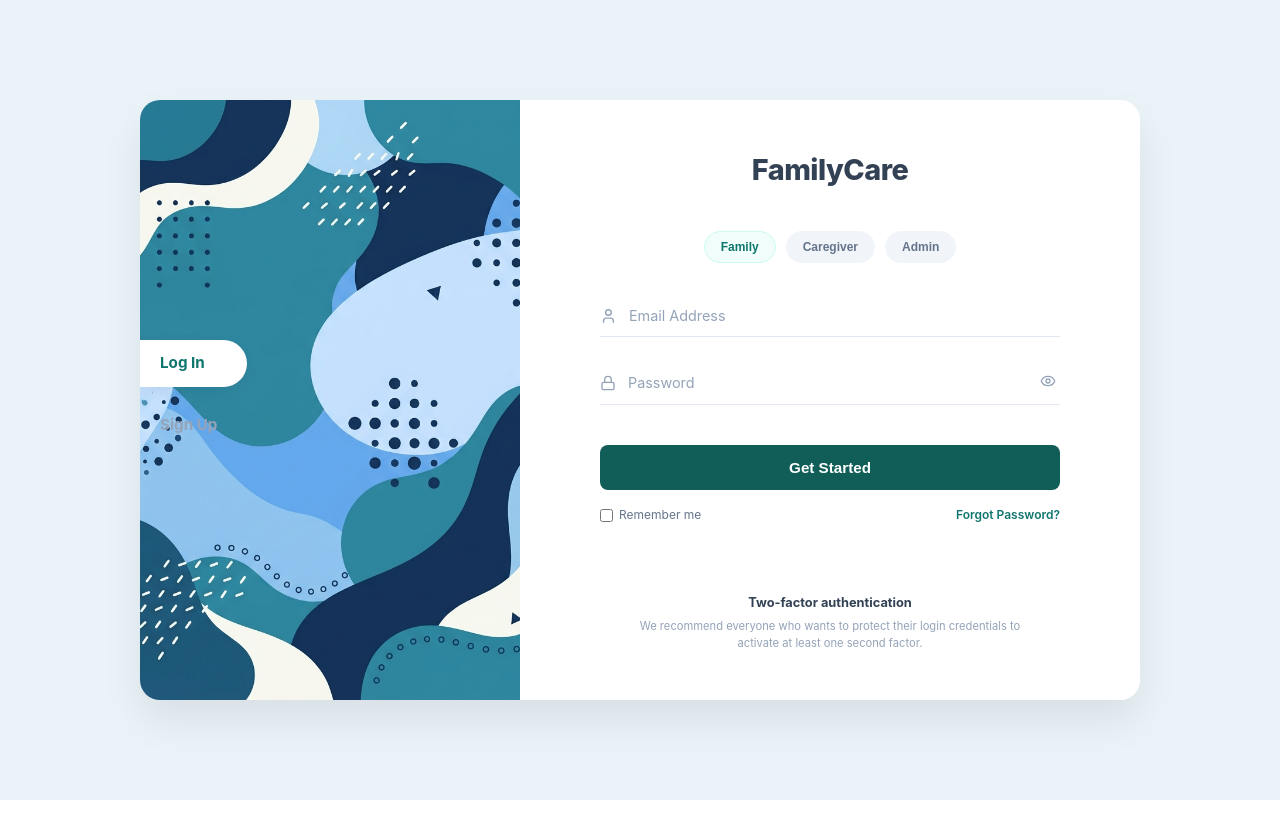
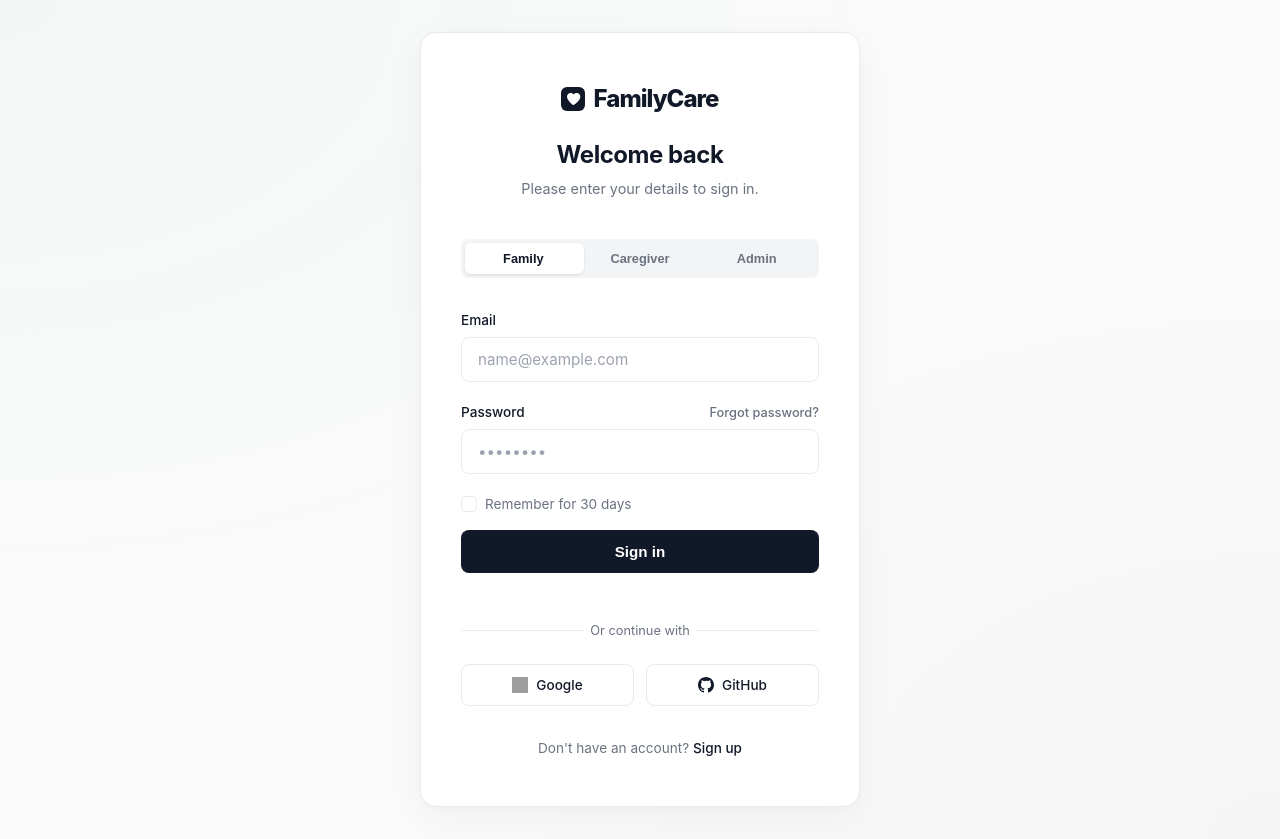
Before and after one commit to dilshandevxx/FamilyCare-Univercity-Project, a React app in the folder frontend/: page /login in a window 1280 px wide. Before the commit the page ends 800 px from the top, so only its background shows below. Built offline with nearby package versions, Linux system fonts and the light colour scheme; no server answers; grey boxes are pictures that could not be loaded; the HTML template or start-up script is replaced by a standard one.

Commit message:
initial commit

```diff
--- a/frontend/src/pages/public/Login/Login.css
+++ b/frontend/src/pages/public/Login/Login.css
@@ -1,290 +1,366 @@
-/* ── New Login UI based on user design ────────────────────── */
+/* ── Hyper-Minimalist Login UI ───────────────────────────── */
+
+/* Variables */
+:root {
+  --min-bg: #fafafa;
+  --min-card-bg: #ffffff;
+  --min-border: #eaeaec;
+  --min-text-main: #111827;
+  --min-text-muted: #6b7280;
+  --min-accent: #111827; /* sleek dark/black accent */
+  --min-accent-hover: #374151;
+  --min-teal: #00A896; /* Subtle brand hint if needed */
+  --min-focus-ring: rgba(17, 24, 39, 0.15);
+  --min-shadow: 0 12px 40px rgba(0, 0, 0, 0.04), 0 2px 8px rgba(0, 0, 0, 0.02);
+}
+
 .login-page-container {
   display: flex;
   min-height: 100vh;
   font-family: 'Inter', sans-serif;
-  background-color: #eaf3f8; /* Soft light blue/gray background */
+  background-color: var(--min-bg);
   align-items: center;
   justify-content: center;
   padding: 2rem;
   box-sizing: border-box;
+
+  /* Extremely subtle mesh gradient effect using radial gradients */
+  background-image:
+    radial-gradient(at 0% 0%, rgba(0, 168, 150, 0.03) 0px, transparent 50%),
+    radial-gradient(at 100% 100%, rgba(17, 24, 39, 0.02) 0px, transparent 50%);
+  background-attachment: fixed;
 }
 
-/* ── MAIN CARD ────────────────────────────────────────────────── */
+/* ── MAIN CARD ────────────────────────────────────────────── */
 .login-card {
+  width: 100%;
+  max-width: 440px;
+  background-color: var(--min-card-bg);
+  border-radius: 16px;
+  border: 1px solid var(--min-border);
+  box-shadow: var(--min-shadow);
+  padding: 3rem 2.5rem;
   display: flex;
-  width: 100%;
-  max-width: 1000px;
-  height: 600px;
-  background-color: #ffffff;
-  border-radius: 20px;
-  box-shadow: 0 20px 40px rgba(0, 0, 0, 0.08);
-  overflow: hidden;
+  flex-direction: column;
+  position: relative;
+  animation: fadeIn 0.5s ease-out;
+}
+
+/* Logo & Header */
+.login-header {
+  text-align: center;
+  margin-bottom: 2.5rem;
+}
+
+.login-logo {
+  display: inline-flex;
+  align-items: center;
+  gap: 8px;
+  text-decoration: none;
+  margin-bottom: 1.5rem;
+}
+
+.login-logo-text {
+  font-size: 1.5rem;
+  font-weight: 800;
+  color: var(--min-text-main);
+  letter-spacing: -0.04em;
+}
+
+.login-title {
+  font-size: 1.5rem;
+  font-weight: 700;
+  color: var(--min-text-main);
+  margin: 0 0 0.5rem 0;
+  letter-spacing: -0.02em;
+}
+
+.login-subtitle {
+  font-size: 0.9rem;
+  color: var(--min-text-muted);
+  margin: 0;
+}
+
+/* ── SEGMENTED CONTROL (Role Selector) ────────────────────── */
+.login-segment-control {
+  display: flex;
+  background-color: #f3f4f6;
+  border-radius: 8px;
+  padding: 4px;
+  margin-bottom: 2rem;
   position: relative;
 }
 
-/* ── LEFT PANEL (IMAGE) ───────────────────────────────────────── */
-.login-left {
-  flex: 0 0 38%;
-  background-size: cover;
-  background-position: center;
+.login-segment-btn {
+  flex: 1;
+  border: none;
+  background: transparent;
+  padding: 8px 0;
+  font-size: 0.8rem;
+  font-weight: 600;
+  color: var(--min-text-muted);
+  cursor: pointer;
+  border-radius: 6px;
+  transition: color 0.2s;
   position: relative;
+  z-index: 2;
 }
 
-/* ── TABS (Overlapping the image) ────────────────────────────── */
-.login-tabs {
-  position: absolute;
-  top: 40%;
-  left: -20px;
-  display: flex;
-  flex-direction: column;
-  gap: 15px;
-  z-index: 10;
+.login-segment-btn.active {
+  color: var(--min-text-main);
 }
 
-.login-tab {
-  padding: 12px 30px 12px 40px;
-  background: transparent;
-  color: #94a3b8;
-  font-weight: 700;
-  font-size: 0.95rem;
-  border-radius: 0 25px 25px 0;
-  cursor: pointer;
-  text-decoration: none;
-  transition: all 0.3s;
-  display: flex;
-  align-items: center;
-}
-
-.login-tab.active {
+.login-segment-indicator {
+  position: absolute;
+  top: 4px;
+  bottom: 4px;
   background: white;
-  color: #0f766e;
-  box-shadow: 0 5px 15px rgba(0, 0, 0, 0.05);
-}
-
-.login-tab:not(.active):hover {
-  color: white;
-}
-
-/* ── RIGHT PANEL (FORM) ───────────────────────────────────────── */
-.login-right {
-  flex: 1;
-  padding: 3rem 5rem;
-  display: flex;
-  flex-direction: column;
-  position: relative;
-  background: white;
+  border-radius: 6px;
+  box-shadow: 0 1px 3px rgba(0,0,0,0.1);
+  transition: transform 0.3s cubic-bezier(0.4, 0, 0.2, 1);
   z-index: 1;
 }
 
-/* Logo */
-.login-logo {
-  display: flex;
-  align-items: center;
-  justify-content: center;
-  gap: 10px;
-  text-decoration: none;
-  margin-bottom: 2.5rem;
+/* Form Inputs */
+.login-form-group {
+  margin-bottom: 1.25rem;
 }
 
-.login-logo-text {
-  font-size: 1.8rem;
-  font-weight: 800;
-  color: #334155;
-  letter-spacing: -0.5px;
+.login-label-row {
+  display: flex;
+  justify-content: space-between;
+  align-items: center;
+  margin-bottom: 0.4rem;
 }
 
-/* Role Selector */
-.role-tabs {
-  display: flex;
-  justify-content: center;
-  gap: 10px;
-  margin-bottom: 2rem;
-}
-.role-tab {
-  padding: 8px 16px;
-  border-radius: 20px;
-  font-size: 0.75rem;
-  font-weight: 600;
-  color: #64748b;
-  background: #f1f5f9;
-  border: 1px solid transparent;
-  cursor: pointer;
-  transition: all 0.2s;
-}
-.role-tab.active {
-  background: #f0fdfa;
-  color: #0f766e;
-  border-color: #ccfbf1;
-}
-.role-tab:hover:not(.active) {
-  background: #e2e8f0;
+.login-label {
+  display: block;
+  font-size: 0.85rem;
+  font-weight: 500;
+  color: var(--min-text-main);
 }
 
-/* Form Inputs */
-.login-input-group {
-  margin-bottom: 1.5rem;
-  position: relative;
+.login-forgot {
+  font-size: 0.8rem;
+  font-weight: 500;
+  color: var(--min-text-muted);
+  text-decoration: none;
+  transition: color 0.2s;
 }
-
-.login-input-wrapper {
-  display: flex;
-  align-items: center;
-  border-bottom: 1px solid #e2e8f0;
-  padding: 8px 0;
-  transition: border-color 0.3s;
-}
-
-.login-input-wrapper:focus-within {
-  border-bottom-color: #0f766e;
-}
-
-.login-input-icon {
-  color: #94a3b8;
-  margin-right: 12px;
-  transition: color 0.3s;
-}
-.login-input-wrapper:focus-within .login-input-icon {
-  color: #0f766e;
+.login-forgot:hover {
+  color: var(--min-text-main);
 }
 
 .login-input {
   width: 100%;
-  border: none;
-  background: transparent;
-  font-size: 0.9rem;
-  color: #334155;
+  padding: 0.75rem 1rem;
+  font-family: 'Inter', sans-serif;
+  font-size: 0.95rem;
+  color: var(--min-text-main);
+  background-color: white;
+  border: 1px solid var(--min-border);
+  border-radius: 8px;
   outline: none;
-  padding: 4px 0;
-  font-family: 'Inter', sans-serif;
-}
-.login-input::placeholder {
-  color: #94a3b8;
+  transition: border-color 0.2s, box-shadow 0.2s;
+  box-sizing: border-box;
 }
 
-.login-pwd-toggle {
-  background: none;
-  border: none;
-  color: #94a3b8;
-  cursor: pointer;
-  padding: 4px;
+.login-input::placeholder {
+  color: #9ca3af;
+}
+
+.login-input:focus {
+  border-color: var(--min-text-main);
+  box-shadow: 0 0 0 3px var(--min-focus-ring);
 }
 
 /* Button */
-.login-submit-btn {
+.login-btn {
   width: 100%;
-  padding: 14px;
-  background: #115e59; /* Dark teal */
+  padding: 0.8rem 1rem;
+  background-color: var(--min-accent);
   color: white;
   border: none;
   border-radius: 8px;
   font-size: 0.95rem;
-  font-weight: 700;
+  font-weight: 600;
   cursor: pointer;
-  transition: background 0.3s, transform 0.1s;
+  transition: background-color 0.2s;
   margin-top: 1rem;
-  margin-bottom: 1rem;
+  margin-bottom: 1.5rem;
 }
-.login-submit-btn:hover:not(:disabled) {
-  background: #0f4a47;
+
+.login-btn:hover:not(:disabled) {
+  background-color: var(--min-accent-hover);
 }
-.login-submit-btn:disabled {
-  background: #94a3b8;
+
+.login-btn:disabled {
+  background-color: #d1d5db;
   cursor: not-allowed;
 }
 
-/* Remember & Forgot */
-.login-actions {
-  display: flex;
-  justify-content: space-between;
-  align-items: center;
-  font-size: 0.75rem;
-}
+/* Remember Me */
 .login-remember {
   display: flex;
   align-items: center;
-  gap: 6px;
-  color: #64748b;
-}
-.login-remember input {
-  accent-color: #115e59;
-}
-.login-forgot-link {
-  color: #0f766e;
-  text-decoration: none;
-  font-weight: 600;
-}
-.login-forgot-link:hover {
-  text-decoration: underline;
+  gap: 8px;
+  margin-top: 1rem;
 }
 
-/* Bottom Text / 2FA Note */
-.login-bottom-note {
-  margin-top: auto;
-  text-align: center;
-  padding-top: 2rem;
-}
-.login-bottom-note h4 {
-  font-size: 0.8rem;
-  color: #334155;
-  margin: 0 0 6px 0;
-}
-.login-bottom-note p {
-  font-size: 0.7rem;
-  color: #94a3b8;
-  margin: 0;
-  line-height: 1.5;
-  max-width: 400px;
-  margin: 0 auto;
+.login-checkbox {
+  appearance: none;
+  width: 16px;
+  height: 16px;
+  border: 1px solid var(--min-border);
+  border-radius: 4px;
+  cursor: pointer;
+  display: flex;
+  align-items: center;
+  justify-content: center;
+  transition: background 0.2s, border-color 0.2s;
 }
 
-/* Errors */
-.login-error {
-  color: #b91c1c;
-  font-size: 0.8rem;
-  background: #fef2f2;
-  padding: 10px;
-  border-radius: 6px;
-  margin-bottom: 1rem;
-  text-align: center;
+.login-checkbox:checked {
+  background-color: var(--min-accent);
+  border-color: var(--min-accent);
 }
 
-/* 2FA Form Specifics */
+.login-checkbox:checked::after {
+  content: "✓";
+  color: white;
+  font-size: 10px;
+  font-weight: bold;
+}
+
+.login-remember label {
+  font-size: 0.85rem;
+  color: var(--min-text-muted);
+  cursor: pointer;
+  user-select: none;
+}
+
+/* Divider & Socials */
+.login-divider {
+  display: flex;
+  align-items: center;
+  text-align: center;
+  margin: 1.5rem 0;
+  color: var(--min-text-muted);
+  font-size: 0.8rem;
+}
+.login-divider::before,
+.login-divider::after {
+  content: '';
+  flex: 1;
+  border-bottom: 1px solid var(--min-border);
+}
+.login-divider:not(:empty)::before { margin-right: .5em; }
+.login-divider:not(:empty)::after { margin-left: .5em; }
+
+.login-social-group {
+  display: flex;
+  gap: 0.75rem;
+}
+
+.login-social-btn {
+  flex: 1;
+  display: flex;
+  align-items: center;
+  justify-content: center;
+  gap: 8px;
+  padding: 0.6rem;
+  border: 1px solid var(--min-border);
+  border-radius: 8px;
+  background: white;
+  color: var(--min-text-main);
+  font-size: 0.85rem;
+  font-weight: 500;
+  text-decoration: none;
+  transition: background 0.2s, border-color 0.2s;
+}
+
+.login-social-btn:hover:not(.disabled) {
+  background: #f9fafb;
+  border-color: #d1d5db;
+}
+
+.login-social-btn.disabled {
+  opacity: 0.5;
+  cursor: not-allowed;
+  background: #f9fafb;
+}
+
+/* Errors & 2FA */
+.login-error {
+  background: #fef2f2;
+  color: #991b1b;
+  padding: 0.75rem 1rem;
+  border-radius: 8px;
+  font-size: 0.85rem;
+  margin-bottom: 1.5rem;
+  border: 1px solid #fee2e2;
+}
+
 .tfa-otp-input {
   width: 100%;
-  border: none;
-  border-bottom: 2px solid #e2e8f0;
-  background: transparent;
+  padding: 1rem;
   font-size: 2rem;
-  font-weight: 800;
+  font-weight: 700;
   letter-spacing: 0.3em;
   text-align: center;
-  color: #334155;
-  padding: 10px 0;
+  border: 1px solid var(--min-border);
+  border-radius: 8px;
   outline: none;
-  transition: border-color 0.3s;
+  background: white;
+  color: var(--min-text-main);
+  transition: border-color 0.2s, box-shadow 0.2s;
+  margin-bottom: 1rem;
 }
 .tfa-otp-input:focus {
-  border-bottom-color: #0f766e;
+  border-color: var(--min-text-main);
+  box-shadow: 0 0 0 3px var(--min-focus-ring);
 }
 .tfa-back-btn {
   background: none;
   border: none;
-  color: #0f766e;
-  font-size: 0.8rem;
-  font-weight: 600;
+  color: var(--min-text-muted);
+  font-size: 0.85rem;
+  font-weight: 500;
   cursor: pointer;
-  margin-top: 1rem;
   display: block;
   width: 100%;
   text-align: center;
+  margin-top: 1rem;
+}
+.tfa-back-btn:hover {
+  color: var(--min-text-main);
+}
+
+.login-footer-links {
+  margin-top: 2rem;
+  text-align: center;
+  font-size: 0.85rem;
+  color: var(--min-text-muted);
+}
+
+.login-footer-links a {
+  color: var(--min-text-main);
+  font-weight: 500;
+  text-decoration: none;
+}
+.login-footer-links a:hover {
+  text-decoration: underline;
+}
+
+/* Animations */
+@keyframes fadeIn {
+  from { opacity: 0; transform: translateY(10px); }
+  to { opacity: 1; transform: translateY(0); }
 }
 
 /* Responsive */
-@media (max-width: 850px) {
-  .login-card { flex-direction: column; height: auto; }
-  .login-left { height: 200px; flex: none; }
-  .login-tabs { flex-direction: row; top: 180px; left: 20px; }
-  .login-tab { border-radius: 20px 20px 0 0; padding: 10px 20px; }
-  .login-right { padding: 3rem 2rem; }
+@media (max-width: 480px) {
+  .login-card {
+    padding: 2.5rem 1.5rem;
+  }
 }
--- a/frontend/src/pages/public/Login/Login.jsx
+++ b/frontend/src/pages/public/Login/Login.jsx
@@ -1,16 +1,13 @@
 import React, { useState } from 'react';
 import { useNavigate, Link } from 'react-router-dom';
 import { useAuth } from '../../../context/AuthContext';
-import { User, Lock, Eye, EyeOff } from 'lucide-react';
 import api from '../../../services/api';
-import abstractBg from '../../../assets/login_abstract_bg.png';
 import './Login.css';
 
 const Login = () => {
   const [selectedRole, setSelectedRole] = useState('family');
   const [email, setEmail]               = useState('');
   const [password, setPassword]         = useState('');
-  const [showPassword, setShowPassword] = useState(false);
   const [rememberMe, setRememberMe]     = useState(false);
   const [isLoading, setIsLoading]       = useState(false);
   const [error, setError]               = useState('');
@@ -68,140 +65,134 @@ const Login = () => {
     }
   };
 
+  // Helper for the segmented control indicator position
+  const getIndicatorStyle = () => {
+    if (selectedRole === 'family') return { transform: 'translateX(0%)', width: '33.33%' };
+    if (selectedRole === 'caregiver') return { transform: 'translateX(100%)', width: '33.33%' };
+    return { transform: 'translateX(200%)', width: '33.33%' }; // admin
+  };
+
   return (
     <div className="login-page-container">
       <div className="login-card">
 
-        {/* ── LEFT PANEL (IMAGE & TABS) ── */}
-        <div className="login-left" style={{ backgroundImage: `url(${abstractBg})` }}>
-          <div className="login-tabs">
-            <div className="login-tab active">Log In</div>
-            <Link to="/register" className="login-tab">Sign Up</Link>
-          </div>
-        </div>
-
-        {/* ── RIGHT PANEL (FORM) ── */}
-        <div className="login-right">
-
+        <div className="login-header">
           <Link to="/" className="login-logo">
+            <svg width="24" height="24" viewBox="0 0 24 24" fill="none" style={{ background: '#111827', borderRadius: '6px', padding: '4px' }}>
+              <path d="M12 21C12 21 3 14 3 8.5C3 5.46 5.46 3 8.5 3C10.24 3 11.91 3.81 13 5.08C14.09 3.81 15.76 3 17.5 3C20.54 3 23 5.46 23 8.5C23 14 14 21 12 21Z" fill="white"/>
+            </svg>
             <span className="login-logo-text">FamilyCare</span>
           </Link>
-
-          {/* Role Tabs */}
-          {!tfaRequired && (
-            <div className="role-tabs">
-              {[
-                { id: 'family', label: 'Family' },
-                { id: 'caregiver', label: 'Caregiver' },
-                { id: 'admin', label: 'Admin' }
-              ].map((role) => (
-                <button
-                  key={role.id}
-                  type="button"
-                  className={`role-tab ${selectedRole === role.id ? 'active' : ''}`}
-                  onClick={() => setSelectedRole(role.id)}
-                >
-                  {role.label}
-                </button>
-              ))}
+          <h1 className="login-title">Welcome back</h1>
+          <p className="login-subtitle">Please enter your details to sign in.</p>
         </div>
-          )}
 
         {error && <div className="login-error">{error}</div>}
 
         {tfaRequired ? (
-            /* ── 2FA FORM ── */
-            <form onSubmit={handleTfaSubmit} style={{ flex: 1, display: 'flex', flexDirection: 'column', justifyContent: 'center' }}>
-              <div className="login-input-group" style={{ marginBottom: '2rem' }}>
+          <form onSubmit={handleTfaSubmit}>
+            <div className="login-form-group">
+              <div className="login-label-row">
+                <label className="login-label">Authenticator Code</label>
+              </div>
               <input
                 type="text"
                 inputMode="numeric"
                 maxLength={7}
                 value={tfaOtp}
                 onChange={e => setTfaOtp(e.target.value.replace(/[^0-9]/g, ''))}
-                  placeholder="000000"
+                placeholder="000 000"
                 className="tfa-otp-input"
                 autoFocus
                 required
               />
             </div>
-
-              <button type="submit" className="login-submit-btn" disabled={isLoading || tfaOtp.length < 6}>
-                {isLoading ? 'Verifying…' : 'Verify & Sign In'}
+            <button type="submit" className="login-btn" disabled={isLoading || tfaOtp.length < 6}>
+              {isLoading ? 'Verifying...' : 'Verify & Sign In'}
             </button>
-
-              <button
-                type="button"
-                className="tfa-back-btn"
-                onClick={() => { setTfaRequired(false); setTfaOtp(''); setError(''); }}
-              >
+            <button type="button" className="tfa-back-btn" onClick={() => { setTfaRequired(false); setTfaOtp(''); setError(''); }}>
               Back to login
             </button>
           </form>
         ) : (
-            /* ── STANDARD LOGIN FORM ── */
           <form onSubmit={handleSubmit}>
-              <div className="login-input-group">
-                <div className="login-input-wrapper">
-                  <User size={18} className="login-input-icon" />
+
+            <div className="login-segment-control">
+              <div className="login-segment-indicator" style={getIndicatorStyle()} />
+              <button type="button" className={`login-segment-btn ${selectedRole === 'family' ? 'active' : ''}`} onClick={() => setSelectedRole('family')}>
+                Family
+              </button>
+              <button type="button" className={`login-segment-btn ${selectedRole === 'caregiver' ? 'active' : ''}`} onClick={() => setSelectedRole('caregiver')}>
+                Caregiver
+              </button>
+              <button type="button" className={`login-segment-btn ${selectedRole === 'admin' ? 'active' : ''}`} onClick={() => setSelectedRole('admin')}>
+                Admin
+              </button>
+            </div>
+
+            <div className="login-form-group">
+              <div className="login-label-row">
+                <label className="login-label">Email</label>
+              </div>
               <input
                 type="email"
                 value={email}
-                    onChange={(e) => setEmail(e.target.value)}
-                    placeholder="Email Address"
+                onChange={e => setEmail(e.target.value)}
+                placeholder="name@example.com"
                 required
                 className="login-input"
               />
             </div>
+
+            <div className="login-form-group">
+              <div className="login-label-row">
+                <label className="login-label">Password</label>
+                <Link to="/forgot-password" className="login-forgot">Forgot password?</Link>
               </div>
-
-              <div className="login-input-group">
-                <div className="login-input-wrapper">
-                  <Lock size={18} className="login-input-icon" />
               <input
-                    type={showPassword ? 'text' : 'password'}
+                type="password"
                 value={password}
-                    onChange={(e) => setPassword(e.target.value)}
-                    placeholder="Password"
+                onChange={e => setPassword(e.target.value)}
+                placeholder="••••••••"
                 required
                 className="login-input"
               />
-                  <button
-                    type="button"
-                    className="login-pwd-toggle"
-                    onClick={() => setShowPassword(!showPassword)}
-                  >
-                    {showPassword ? <EyeOff size={16} /> : <Eye size={16} />}
-                  </button>
-                </div>
             </div>
 
-              <button type="submit" className="login-submit-btn" disabled={isLoading}>
-                {isLoading ? 'Signing in...' : 'Get Started'}
+            <div className="login-remember">
+              <input
+                type="checkbox"
+                id="remember"
+                className="login-checkbox"
+                checked={rememberMe}
+                onChange={e => setRememberMe(e.target.checked)}
+              />
+              <label htmlFor="remember">Remember for 30 days</label>
+            </div>
+
+            <button type="submit" className="login-btn" disabled={isLoading}>
+              {isLoading ? 'Signing in...' : 'Sign in'}
             </button>
 
-              <div className="login-actions">
-                <label className="login-remember">
-                  <input
-                    type="checkbox"
-                    checked={rememberMe}
-                    onChange={(e) => setRememberMe(e.target.checked)}
-                  />
-                  Remember me
-                </label>
-                <Link to="/forgot-password" className="login-forgot-link">Forgot Password?</Link>
+            <div className="login-divider">Or continue with</div>
+
+            <div className="login-social-group">
+              <a href="http://localhost:5000/api/auth/google" className="login-social-btn">
+                <img src="https://www.svgrepo.com/show/475656/google-color.svg" alt="Google" width="16" height="16" />
+                Google
+              </a>
+              <a href="http://localhost:5000/api/auth/github" className="login-social-btn">
+                <svg width="16" height="16" viewBox="0 0 24 24" fill="#111827"><path d="M12 0C5.37 0 0 5.37 0 12c0 5.3 3.438 9.8 8.205 11.385.6.113.82-.258.82-.577v-2.234c-3.338.726-4.033-1.416-4.033-1.416-.546-1.387-1.333-1.756-1.333-1.756-1.089-.745.083-.729.083-.729 1.205.084 1.839 1.237 1.839 1.237 1.07 1.834 2.807 1.304 3.492.997.107-.775.418-1.305.762-1.604-2.665-.305-5.467-1.334-5.467-5.931 0-1.311.469-2.381 1.236-3.221-.124-.303-.535-1.524.117-3.176 0 0 1.008-.322 3.301 1.23A11.509 11.509 0 0112 5.803c1.02.005 2.047.138 3.006.404 2.291-1.552 3.297-1.23 3.297-1.23.653 1.653.242 2.874.118 3.176.77.84 1.235 1.911 1.235 3.221 0 4.609-2.807 5.624-5.479 5.921.43.372.823 1.102.823 2.222v3.293c0 .319.192.694.801.576C20.566 21.797 24 17.3 24 12c0-6.63-5.37-12-12-12z"/></svg>
+                GitHub
+              </a>
+            </div>
+
+            <div className="login-footer-links">
+              Don't have an account? <Link to="/register">Sign up</Link>
             </div>
           </form>
         )}
 
-          <div className="login-bottom-note">
-            <h4>Two-factor authentication</h4>
-            <p>
-              We recommend everyone who wants to protect their login credentials to activate at least one second factor.
-            </p>
-          </div>
-
-        </div>
       </div>
     </div>
   );
```
Lines whose indentation alone changed are shown as unchanged.
